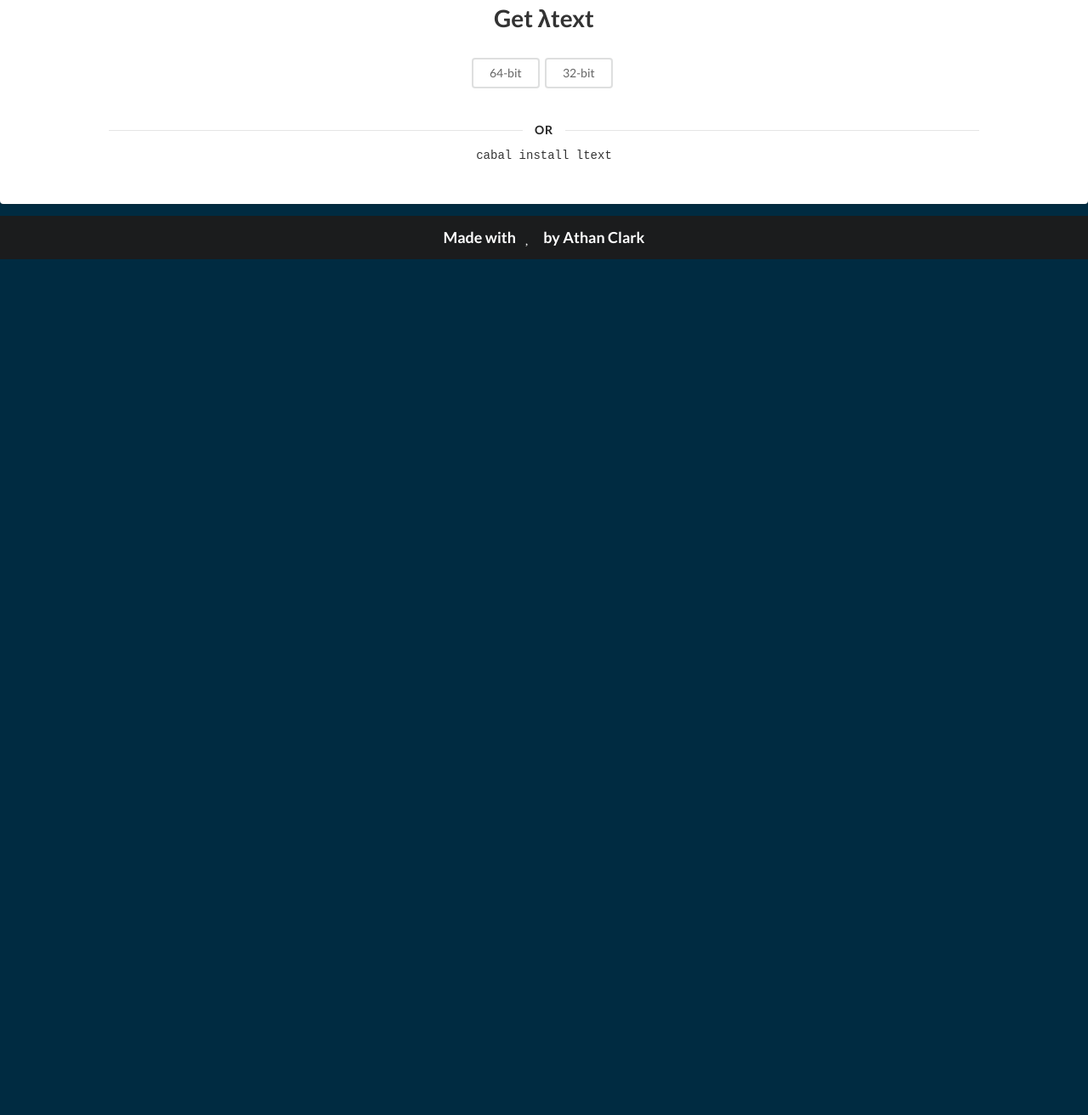
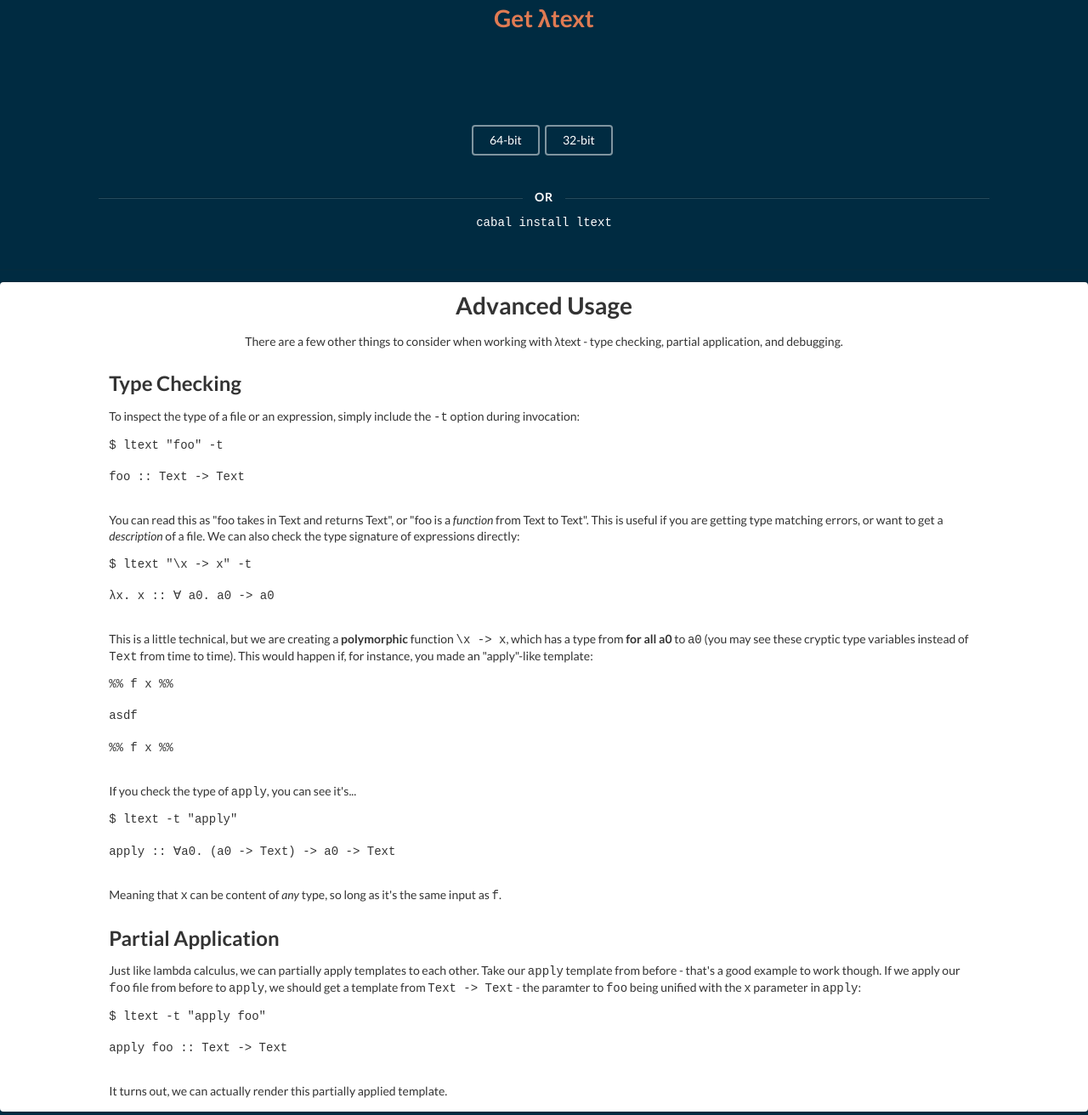
Before and after one commit to ltext/ltext.github.io, a plain HTML site: page index.html in a window 1280 px wide. Shown: the part 1229-2541 px from the top of the page at 85% size. Before the commit the page ends 1534 px from the top, so only its background shows below. Drawn offline with nearby package versions, Linux system fonts and the light colour scheme; a web font is replaced by a local one.

Commit message:
more content

```diff
--- a/index.html
+++ b/index.html
@@ -68,7 +68,7 @@
     <div class="row">
       <div class="column">
         <h1 class="center aligned ui header">
-          How To Use It
+          How It Works
         </h1>
       </div>
     </div>
@@ -143,33 +143,135 @@
 
 
 
-<div class="ui vertical featured segment">
+<div class="ui vertical segment">
   <div class="ui stackable center aligned page grid">
     <div class="row">
       <div class="column">
-        <h1 class="ui header">
+        <h1 class="ui header orange">
           Get λtext
         </h1>
       </div>
     </div>
     <div class="two column row">
       <div class="column">
-        <div class="ui basic animated button teal">
-          <div class="visible content">64-bit</div>
-          <div class="hidden content"><i class="down arrow icon"></i></div>
-        </div>
-        <div class="ui basic animated button teal">
-          <div class="visible content">32-bit</div>
-          <div class="hidden content"><i class="down arrow icon"></i></div>
+        <div class="ui grid center aligned">
+          <div class="row">
+            <div class="column">
+              <i class="icon linux inverted huge"></i>
+            </div>
+          </div>
+          <div class="row">
+            <div class="column">
+              <div class="ui basic inverted vertical animated button teal">
+                <div class="visible content">64-bit</div>
+                <div class="hidden content"><i class="down arrow icon"></i></div>
+              </div>
+              <div class="ui basic inverted vertical animated button teal">
+                <div class="visible content">32-bit</div>
+                <div class="hidden content"><i class="down arrow icon"></i></div>
+              </div>
+            </div>
+          </div>
         </div>
       </div>
     </div>
     <div class="row">
       <div class="column">
-        <div class="ui horizontal divider">or</div>
-        <pre>
+        <div class="ui horizontal divider inverted">or</div>
+        <pre class="inverted">
 cabal install ltext
         </pre>
+      </div>
+    </div>
+  </div>
+</div>
+
+
+
+
+<div class="ui vertical featured segment">
+  <div class="ui stackable page grid">
+    <div class="row">
+      <div class="column center aligned">
+        <h1 class="ui header">
+          Advanced Usage
+        </h1>
+        <p>
+          There are a few other things to consider when working with λtext -
+          type checking, partial application, and debugging.
+        </p>
+      </div>
+    </div>
+    <div class="row">
+      <div class="column">
+        <h2 class="ui header">Type Checking</h2>
+        <p>
+          To inspect the type of a file or an expression, simply include the
+          <code>-t</code> option during invocation:
+        </p>
+        <pre>
+$ ltext "foo" -t
+
+foo :: Text -> Text
+        </pre>
+        <p>
+          You can read this as "foo takes in Text and returns Text", or "foo is a
+          <em>function</em> from Text to Text". This is useful if you are getting
+          type matching errors, or want to get a <em>description</em> of a file. We
+          can also check the type signature of expressions directly:
+        </p>
+        <pre>
+$ ltext "\x -> x" -t
+
+λx. x :: ∀ a0. a0 -> a0
+        </pre>
+        <p>
+          This is a little technical, but we are creating a <strong>polymorphic</strong>
+          function <code>\x -> x</code>, which has a type from <strong>for all a0</strong>
+          to <code>a0</code> (you may see these cryptic type variables instead of <code>Text</code>
+          from time to time). This would happen if, for instance, you made an "apply"-like
+          template:
+        </p>
+        <pre>
+%% f x %%
+
+asdf
+
+%% f x %%
+        </pre>
+        <p>
+          If you check the type of <code>apply</code>, you can see it's...
+        </p>
+        <pre>
+$ ltext -t "apply"
+
+apply :: ∀a0. (a0 -> Text) -> a0 -> Text
+        </pre>
+        <p>
+          Meaning that <code>x</code> can be content of <em>any</em> type, so long
+          as it's the same input as <code>f</code>.
+        </p>
+      </div>
+    </div>
+    <div class="row">
+      <div class="column">
+        <h2 class="ui header">Partial Application</h2>
+        <p>
+          Just like lambda calculus, we can partially apply templates to each other.
+          Take our <code>apply</code> template from before - that's a good example
+          to work though. If we apply our <code>foo</code> file from before to
+          <code>apply</code>, we should get a template from <code>Text -> Text</code> -
+          the paramter to <code>foo</code> being unified with the <code>x</code> parameter
+          in <code>apply</code>:
+        </p>
+        <pre>
+$ ltext -t "apply foo"
+
+apply foo :: Text -> Text
+        </pre>
+        <p>
+          It turns out, we can actually render this partially applied template.
+        </p>
       </div>
     </div>
   </div>
@@ -185,6 +287,8 @@
     </div>
   </div>
 </div>
+
+
 
 
 
--- a/main.css
+++ b/main.css
@@ -1,3 +1,7 @@
 body {
   background: #002B41;
 }
+
+pre.inverted {
+  color: #fff;
+}
```
Also changed, not shown: src/advanced.html (added, +88 -0 lines), src/content.html (+3 -1 lines), src/download.html (+22 -11 lines), src/usage.html (+1 -1 lines), 1 other file.
